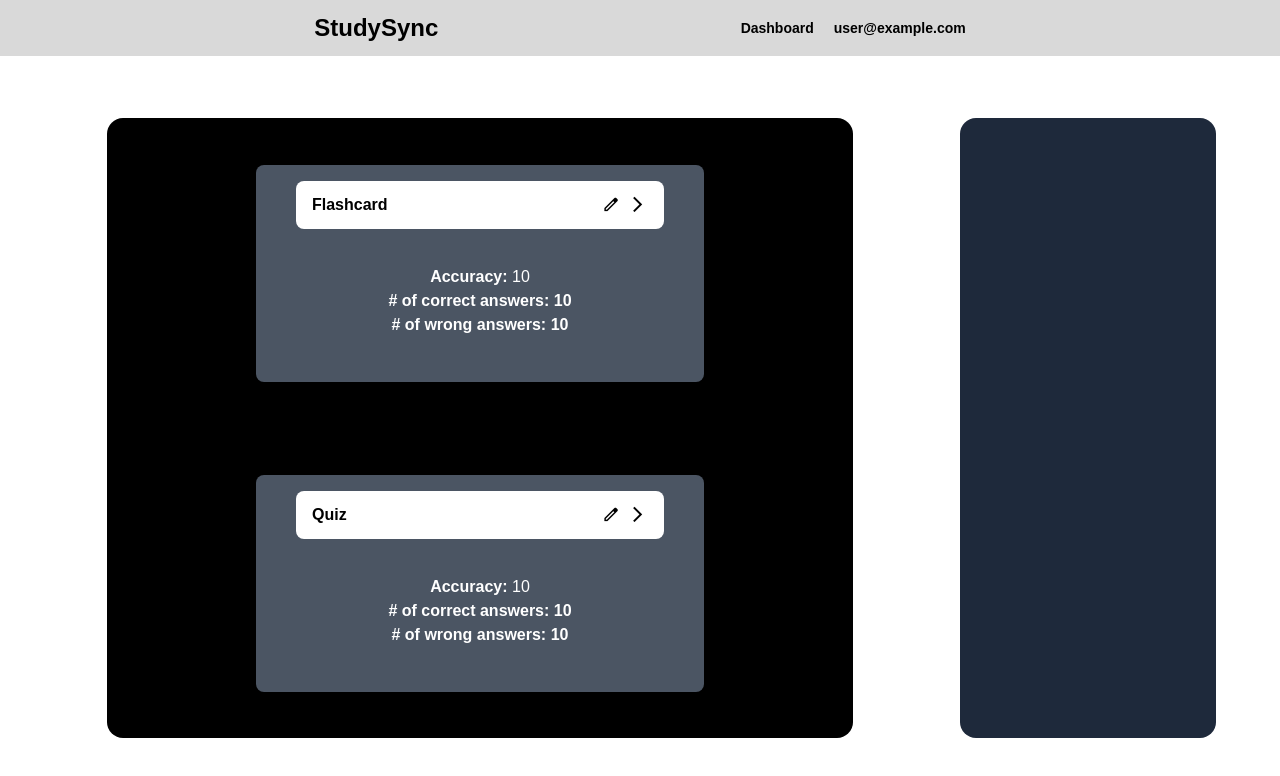
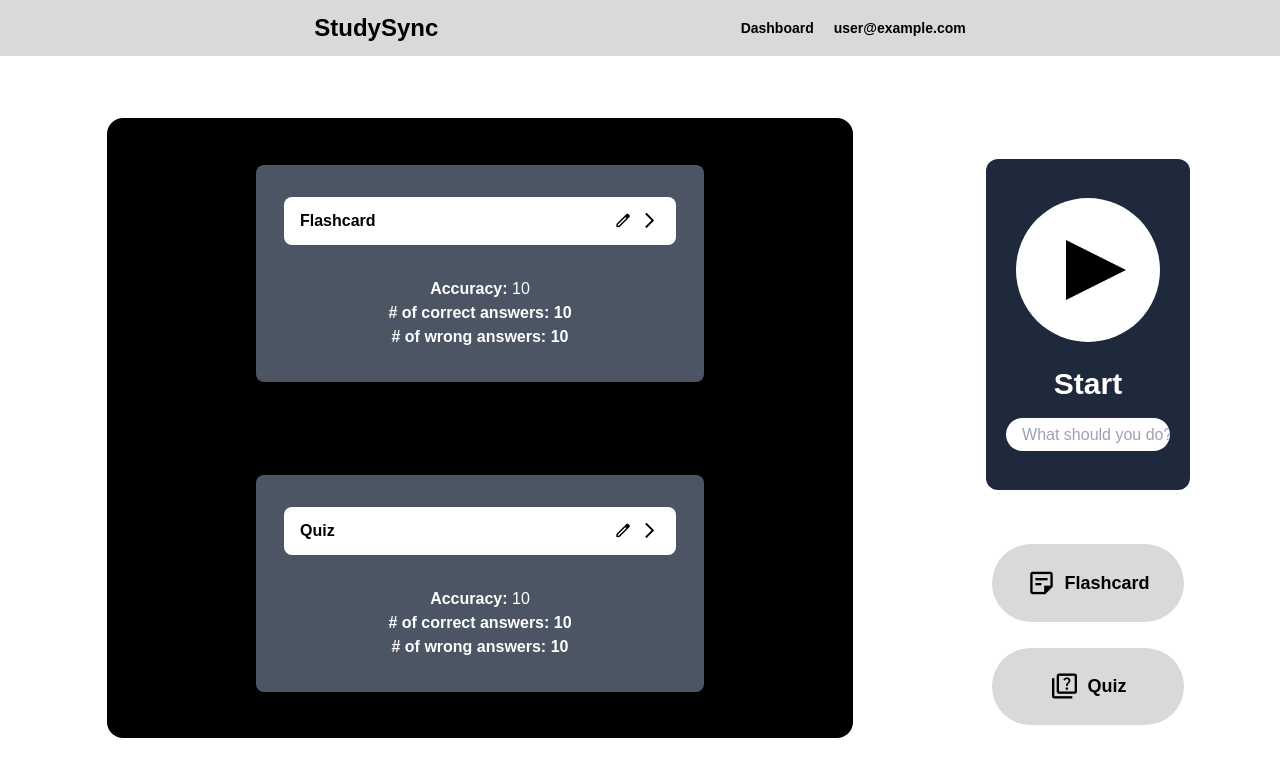
Before and after one commit to phatphumt/StudySync-NSC2024, a React (Vite) app: page /dashboard in a window 1280 px wide. Shown: the top 776 px of the page. Built offline with nearby package versions, Linux system fonts and the light colour scheme; no server answers; sample sign-in values are in the browser's storage.

Commit message:
dashboard ui finished

```diff
--- a/src/components/Preloader.tsx
+++ b/src/Preloader.tsx
@@ -1,12 +1,13 @@
 import React from 'react';
 import { Routes, Route } from 'react-router-dom';
-import ProtectedRoute from './ProtectedRoute';
-import Dashboard from '../pages/Dashboard';
-import LoginPage from '../pages/LoginPage';
-import SignUpPage from '../pages/SignUpPage';
-import Home from '../pages/Home';
-import { useAuth } from '../context/AuthContext';
-import NavBar from './NavBar';
+import ProtectedRoute from './components/ProtectedRoute';
+import Dashboard from './pages/Dashboard';
+import LoginPage from './pages/LoginPage';
+import SignUpPage from './pages/SignUpPage';
+import Home from './pages/Home';
+import { useAuth } from './context/AuthContext';
+import NavBar from './components/NavBar';
+import Timer from './pages/Timer';
 
 const Preloader = () => {
 	const authstuff = useAuth();
@@ -28,6 +29,7 @@ const Preloader = () => {
 						/>
 						<Route path="/login" element={<LoginPage />} />
 						<Route path="/signup" element={<SignUpPage />} />
+						<Route path="/timer" element={<Timer />} />
 					</Routes>
 				</div>
 			) : (
--- /dev/null
+++ b/src/components/DashboardButton.tsx
@@ -0,0 +1,17 @@
+import React from 'react';
+
+interface Props {
+	children: React.ReactNode;
+	iconName: string;
+}
+
+const DashboardButton = ({ children, iconName }: Props) => {
+	return (
+		<button className="flex justify-center items-center gap-2 w-9/12 rounded-full bg-main h-[75%]">
+			<span className="text-3xl material-symbols-outlined">{iconName}</span>
+			<span className="text-lg font-bold">{children}</span>
+		</button>
+	);
+};
+
+export default DashboardButton;
--- a/src/components/DashboardCard.tsx
+++ b/src/components/DashboardCard.tsx
@@ -16,8 +16,8 @@ const DashboardCard = ({ children, stats }: Props) => {
 				if (confirm('log out?')) authstuff?.logout();
 			}}
 		>
-			<div className="w-[60%] bg-gray-600 rounded-lg h-[70%]">
-				<div className="flex items-center justify-between py-3 mx-10 mt-4 bg-white rounded-lg">
+			<div className="w-[60%] bg-gray-600 rounded-lg h-[70%] flex justify-evenly flex-col">
+				<div className="flex items-center justify-between py-3 bg-white rounded-lg mx-7">
 					<span className="ml-4 font-bold">{children}</span>
 					<span className="flex gap-2 mr-4">
 						<span className="material-symbols-outlined dashb-ico">edit</span>
@@ -26,7 +26,7 @@ const DashboardCard = ({ children, stats }: Props) => {
 						</span>
 					</span>
 				</div>
-				<div className="flex items-center justify-center h-2/3">
+				<div className="flex items-center justify-center">
 					<div className="text-center text-white">
 						<span>
 							<span className="font-semibold">Accuracy:</span> {stats.accuracy}
--- a/src/components/NavBar.tsx
+++ b/src/components/NavBar.tsx
@@ -23,7 +23,9 @@ const NavBar = () => {
 							</button>
 						</Link>
 					) : (
-						<p className="font-bold">{authstuff.user.email}</p>
+						<>
+							<p className="font-bold">{authstuff.user.email}</p>
+						</>
 					)}
 				</div>
 			</section>
--- /dev/null
+++ b/src/components/Triangle.tsx
@@ -0,0 +1,20 @@
+import React from 'react';
+
+const Triangle = () => {
+	return (
+		<svg
+			xmlns="http://www.w3.org/2000/svg"
+			width="60"
+			height="60"
+			viewBox="0 0 60 72"
+			fill="none"
+		>
+			<path
+				d="M62.0031 36L0.505817 71.5117L0.500418 0.497634L62.0031 36Z"
+				fill="black"
+			/>
+		</svg>
+	);
+};
+
+export default Triangle;
--- /dev/null
+++ b/src/hooks/useCountdown.tsx
@@ -0,0 +1,22 @@
+import { useEffect, useState } from 'react';
+
+const useCountdown = () => {
+	const [secondsLeft, setSecondsLeft] = useState(0);
+	useEffect(() => {
+		if (secondsLeft <= 0) return;
+
+		const timeout = setTimeout(() => {
+			setSecondsLeft((prev) => prev - 1);
+		}, 1000);
+
+		return () => clearTimeout(timeout);
+	}, [secondsLeft]);
+
+	const start = (seconds: number) => {
+		setSecondsLeft(seconds);
+	};
+
+	return { secondsLeft, start };
+};
+
+export default useCountdown;
--- a/src/index.css
+++ b/src/index.css
@@ -95,3 +95,16 @@ a:visited {
 .dashb-ico:hover {
 	scale: 1.1;
 }
+
+.arrow-right {
+	width: 0;
+	height: 0;
+	border-top: 30px solid transparent;
+	border-bottom: 30px solid transparent;
+
+	border-left: 60px solid black;
+}
+
+.text-indent {
+	text-indent: 1rem;
+}
--- a/src/main.tsx
+++ b/src/main.tsx
@@ -1,6 +1,6 @@
 import React from 'react';
 import ReactDOM from 'react-dom/client';
-import Preloader from './components/Preloader.tsx';
+import Preloader from './Preloader.tsx';
 import { BrowserRouter } from 'react-router-dom';
 import './index.css';
 import AuthProvider from './context/AuthContext.tsx';
--- a/src/pages/Dashboard.tsx
+++ b/src/pages/Dashboard.tsx
@@ -1,3 +1,5 @@
+import { Link } from 'react-router-dom';
+import DashboardButton from '../components/DashboardButton';
 import DashboardCard from '../components/DashboardCard';
 
 const Dashboard = () => {
@@ -12,7 +14,31 @@ const Dashboard = () => {
 						Quiz
 					</DashboardCard>
 				</div>
-				<div className="col-start-10 col-end-12 row-start-2 bg-slate-800 row-end-10 rounded-2xl place-items-center w-[120%]"></div>
+				<div className="col-start-10 col-end-12 row-start-2 row-end-10 rounded-2xl place-items-center w-[120%] grid grid-rows-3">
+					<div className="flex w-[80%] row-span-2 h-[80%] rounded-xl bg-slate-800 justify-center flex-col items-center">
+						<Link to="timer/start">
+							<button className="flex items-center justify-center mb-6 transition-all ease-linear bg-white rounded-full w-36 h-36 active:scale-95">
+								<div className="translate-x-[0.5rem] arrow-right"></div>
+							</button>
+						</Link>
+						<div className="items-center justify-center w-full text-center">
+							<h1 className="mb-[1rem] text-3xl font-extrabold text-white">
+								Start
+							</h1>
+							<input
+								type="text"
+								className="rounded-full w-[80%] text-indent py-[0.3rem]"
+								placeholder="What should you do??"
+							/>
+						</div>
+					</div>
+					<div className="grid w-full h-full place-items-center">
+						<DashboardButton iconName="sticky_note_2">
+							Flashcard
+						</DashboardButton>
+						<DashboardButton iconName="quiz">Quiz</DashboardButton>
+					</div>
+				</div>
 			</div>
 		</>
 	);
--- /dev/null
+++ b/src/pages/Timer.tsx
@@ -0,0 +1,15 @@
+import React from 'react';
+import useCountdown from '../hooks/useCountdown';
+
+const Timer = () => {
+	const { secondsLeft, start } = useCountdown();
+
+	return (
+		<div className="flex flex-col items-center justify-center">
+			<h1 className="text-5xl font-bold">{secondsLeft}</h1>
+			<button onClick={() => start(100)}>start</button>
+		</div>
+	);
+};
+
+export default Timer;
```
